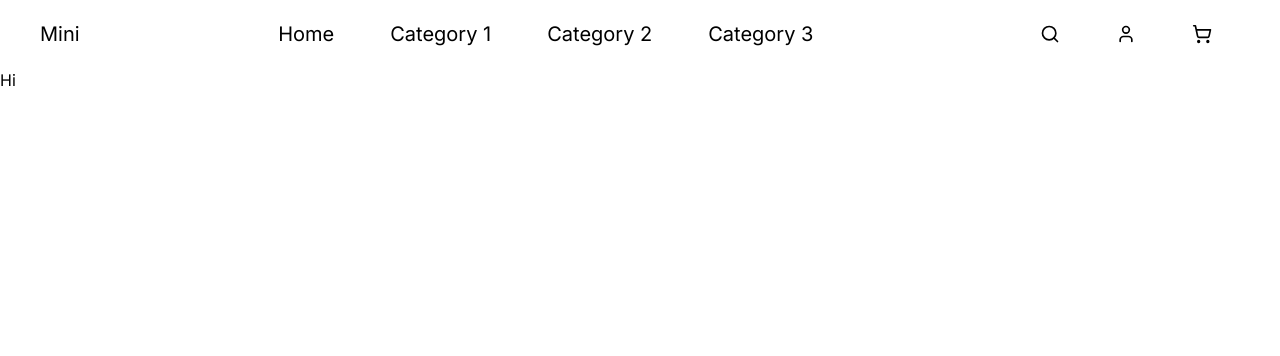
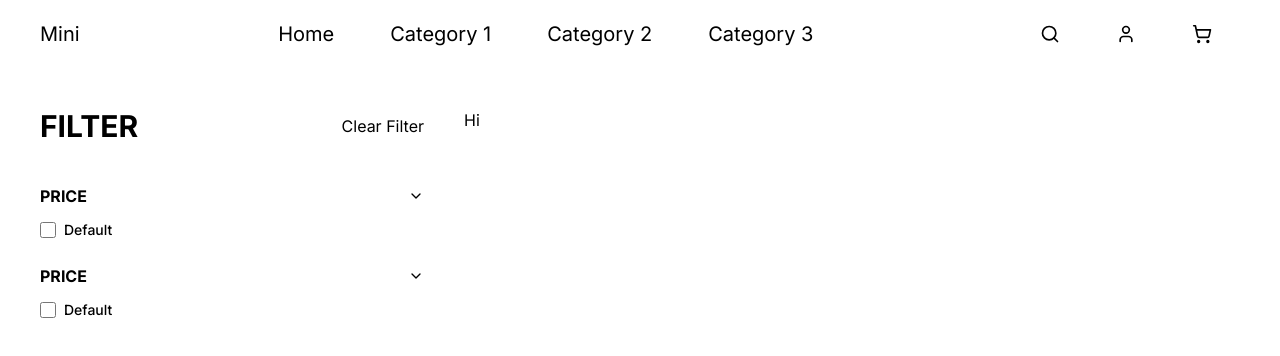
Before and after one commit to anampartho/mini-commerce, a Next.js app: page / in a window 1280 px wide. Shown: the top 356 px of the page. Built offline with nearby package versions, Linux system fonts and the light colour scheme.

Commit message:
Add sidebar base styles

```diff
--- a/src/app/layout.tsx
+++ b/src/app/layout.tsx
@@ -2,6 +2,7 @@ import Header from "@/components/Header/Header";
 import "./globals.css";
 import type { Metadata } from "next";
 import { Inter } from "next/font/google";
+import Sidebar from "@/components/Sidebar/Sidebar";
 
 const inter = Inter({ subsets: ["latin"] });
 
@@ -19,7 +20,12 @@ export default function RootLayout({
     <html lang="en">
       <body className={inter.className}>
         <Header />
-        <main>{children}</main>
+        <main className="max-w-full px-10 mt-10">
+          <div className="max-w-screen-2xl mx-auto flex gap-10">
+            <Sidebar />
+            <section>{children}</section>
+          </div>
+        </main>
       </body>
     </html>
   );
--- /dev/null
+++ b/src/components/Filter/Filter.tsx
@@ -0,0 +1,35 @@
+import { Filter } from "@/utils/interfaces";
+import React from "react";
+import { LuChevronDown, LuChevronUp } from "react-icons/lu";
+
+const Filter = ({ options, children }: Filter) => {
+  return (
+    <div className="mb-6 last:mb-0">
+      <div className="flex justify-between items-center mb-3">
+        <h3 className="font-bold uppercase">{children}</h3>
+        <button>
+          <LuChevronDown />
+          {/* <LuChevronUp /> */}
+        </button>
+      </div>
+      {options.map((option) => {
+        console.log({ option });
+        return (
+          <div className="flex items-center mb-4" key={option.id}>
+            <input
+              id={option.id}
+              type="checkbox"
+              value=""
+              className="w-4 h-4 text-blue-600 bg-gray-100 border-gray-300 rounded focus:ring-blue-500 dark:focus:ring-blue-600 dark:ring-offset-gray-800 focus:ring-2 dark:bg-gray-700 dark:border-gray-600"
+            />
+            <label htmlFor={option.id} className="ml-2 text-sm font-medium">
+              {option.name}
+            </label>
+          </div>
+        );
+      })}
+    </div>
+  );
+};
+
+export default Filter;
--- a/src/components/Header/Header.tsx
+++ b/src/components/Header/Header.tsx
@@ -5,10 +5,12 @@ import UserIcons from "@/components/UserIcons/UserIcons";
 
 const Header = () => {
   return (
-    <header className="flex flex-wrap justify-between px-10 py-5 items-center">
-      <Logo />
-      <Navbar />
-      <UserIcons />
+    <header className="px-10 py-5 ">
+      <div className="max-w-screen-2xl mx-auto flex flex-wrap justify-between items-center">
+        <Logo />
+        <Navbar />
+        <UserIcons />
+      </div>
     </header>
   );
 };
--- /dev/null
+++ b/src/components/Sidebar/Sidebar.tsx
@@ -0,0 +1,45 @@
+import React from "react";
+import Filter from "@/components/Filter/Filter";
+
+const filters = [
+  {
+    id: "price",
+    title: "Price",
+    options: [
+      {
+        id: "default",
+        name: "Default",
+      },
+    ],
+  },
+  {
+    id: "price",
+    title: "Price",
+    options: [
+      {
+        id: "default",
+        name: "Default",
+      },
+    ],
+  },
+];
+
+const Sidebar = () => {
+  return (
+    <aside className="w-96">
+      <header className="flex justify-between items-center mb-10">
+        <h2 className="font-bold uppercase text-3xl">Filter</h2>
+        <button>Clear Filter</button>
+      </header>
+      {filters.map((filter) => {
+        return (
+          <Filter key={filter.id} options={filter.options}>
+            {filter.title}
+          </Filter>
+        );
+      })}
+    </aside>
+  );
+};
+
+export default Sidebar;
```
Also changed, not shown: src/utils/interfaces.ts (+7 -0 lines).
